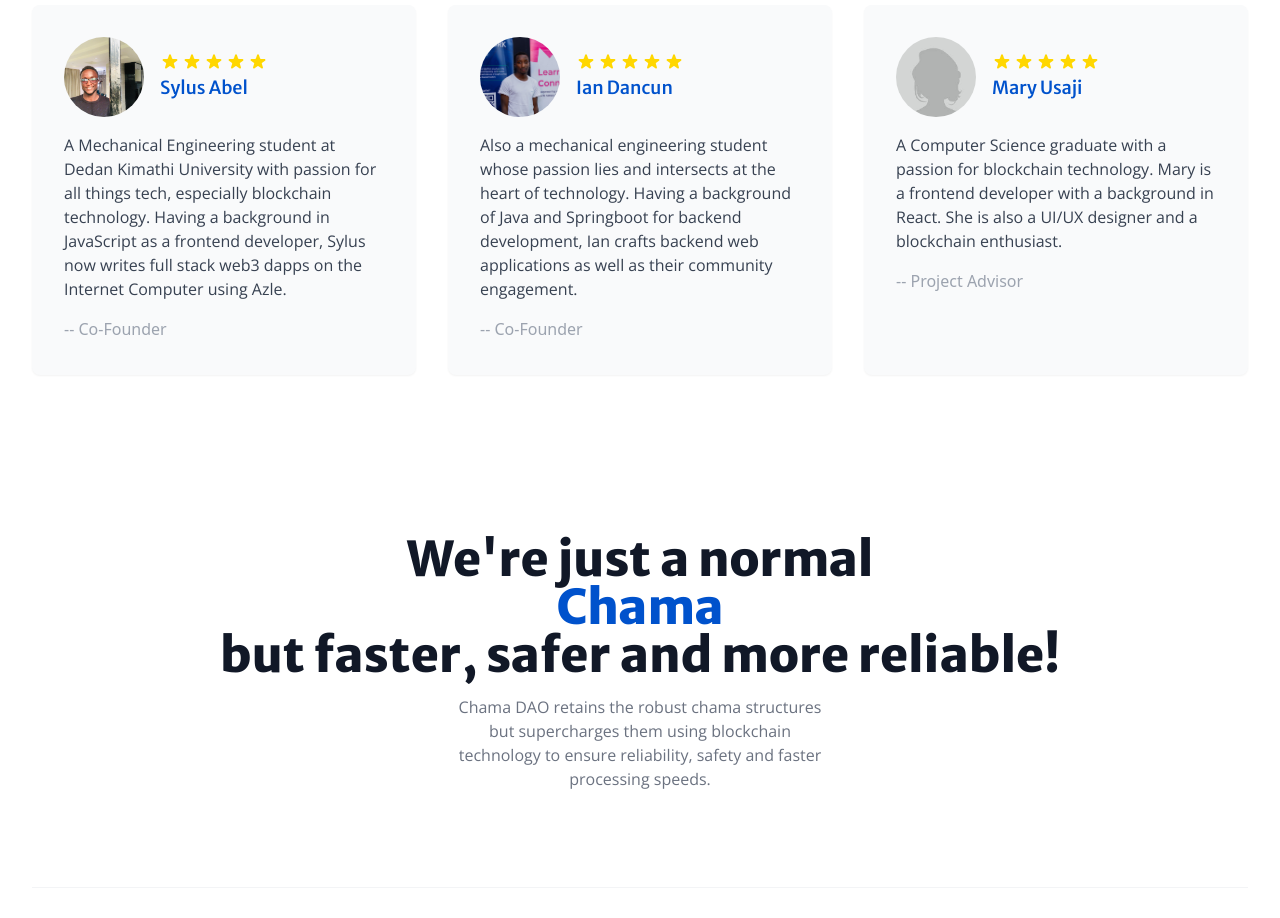
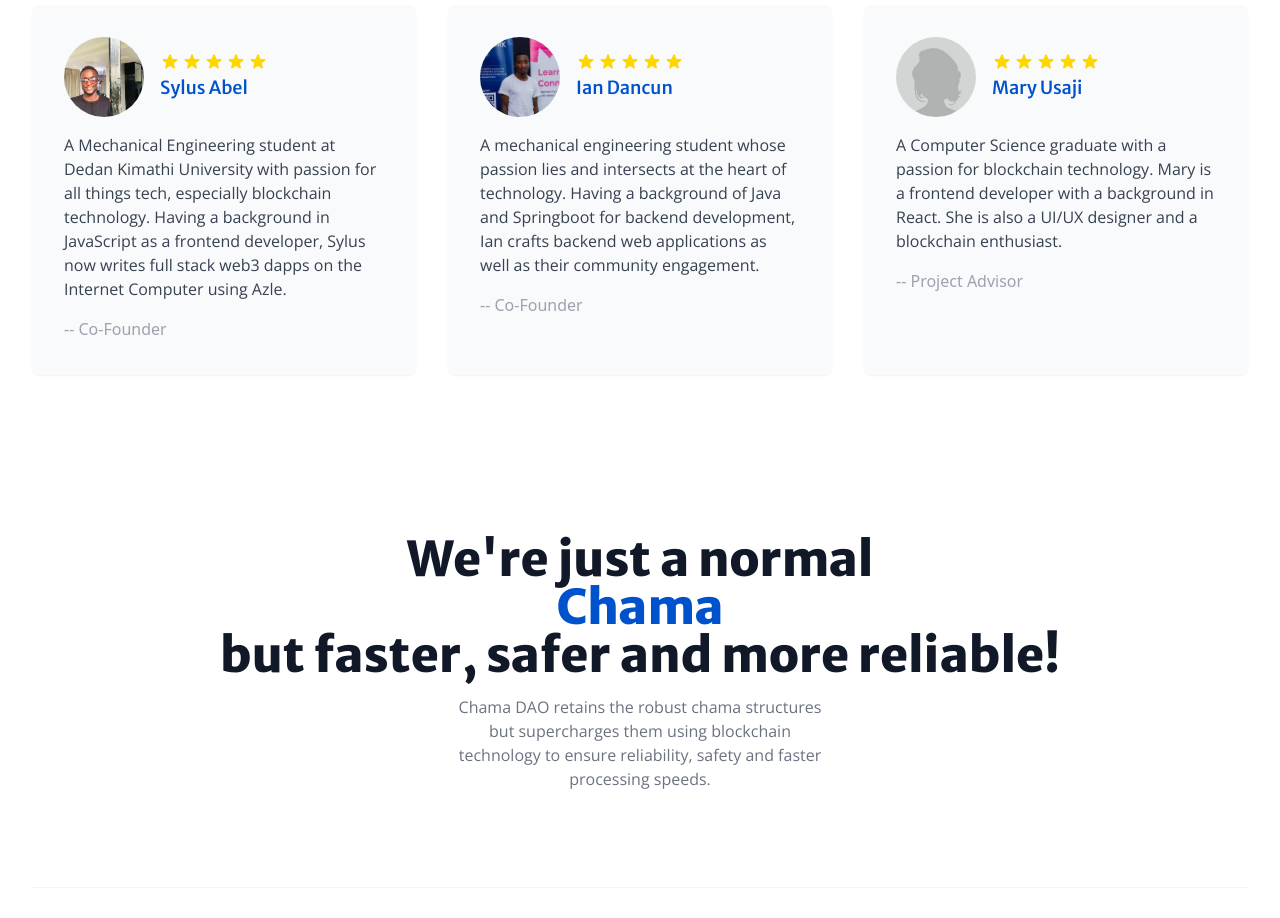
Before and after one commit to Chama-DAO/landing, a React (Vite) app in the folder src/chama-dao-home-frontend/: page / in a window 1280 px wide. Shown: the part 3780-4698 px from the top of the page. Built offline with nearby package versions, Linux system fonts and the light colour scheme; no server answers.

Commit message:
Update Team.tsx

```diff
--- a/src/chama-dao-home-frontend/src/components/Team.tsx
+++ b/src/chama-dao-home-frontend/src/components/Team.tsx
@@ -139,7 +139,7 @@
               </div>
 
               <p className="mt-4 text-gray-700 font-body">
-                Also a mechanical engineering student whose passion lies and
+                A mechanical engineering student whose passion lies and
                 intersects at the heart of technology. Having a background of
                 Java and Springboot for backend development, Ian crafts backend
                 web applications as well as their community engagement.
```
